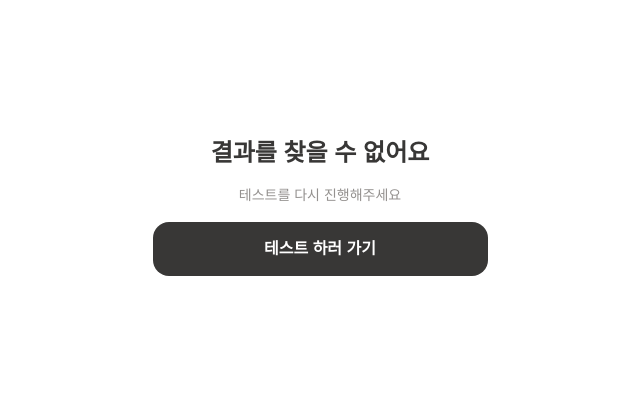
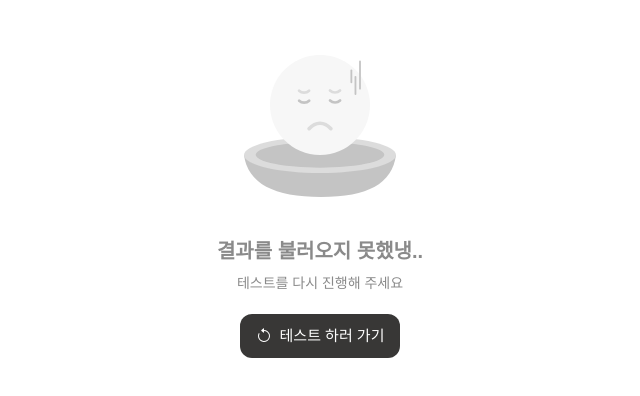
Before and after one commit to plers-org/pyongyang_naengmyeon_test_FrontEnd, a Next.js app: page /result in a window 1280 px wide. Shown: the part 194-590 px from the top of the page, without its empty margins (320-960 px from the left). Built offline with nearby package versions, Linux system fonts and the light colour scheme.

Commit message:
refactor : #44 결과 불러오기 오류 화면 적용 및 임시화면 제거

```diff
--- a/src/app/quiz/QuizClient.tsx
+++ b/src/app/quiz/QuizClient.tsx
@@ -38,16 +38,7 @@ export function QuizClient({
   const [submitError, setSubmitError] = useState<string | null>(null);
 
   if (questions.length === 0) {
-    return (
-      <main className="flex min-h-screen flex-col items-center justify-center gap-4 px-5 text-center">
-        <p className="text-headline2 text-warm-gray-90">
-          문항을 불러오지 못했어요
-        </p>
-        <DefaultButton variant="primary" onClick={() => router.back()}>
-          돌아가기
-        </DefaultButton>
-      </main>
-    );
+    throw new Error("문항을 불러오지 못했어요");
   }
 
   const question = questions[questionIndex];
--- a/src/app/result/page.tsx
+++ b/src/app/result/page.tsx
@@ -4,6 +4,7 @@ import Image from "next/image";
 import { useRouter } from "next/navigation";
 import { useEffect, useState } from "react";
 import { Badge } from "@/components/badge/Badge";
+import { ErrorView } from "@/components/common/ErrorView";
 import { Tag } from "@/components/tag/Tag";
 import { DefaultButton } from "@/components/common/DefaultButton";
 import {
@@ -198,21 +199,15 @@ export default function Page() {
   if (!loaded) return null;
 
   if (!result) {
+    // TODO: 결과 저장이 세션 → API로 바뀌면 재검토
     return (
-      <main className="flex min-h-screen flex-col items-center justify-center gap-4 px-5 text-center">
-        <p className="text-headline2 text-warm-gray-90">
-          결과를 찾을 수 없어요
-        </p>
-        <p className="text-subtitle1 text-warm-gray-60">
-          테스트를 다시 진행해주세요
-        </p>
-        <DefaultButton
-          variant="primary"
-          onClick={() => router.push("/quiz/branch")}
-        >
-          테스트 하러 가기
-        </DefaultButton>
-      </main>
+      <ErrorView
+        image="/images/error-result.svg"
+        title="결과를 불러오지 못했냉.."
+        description="테스트를 다시 진행해 주세요"
+        actionLabel="테스트 하러 가기"
+        onAction={() => router.push("/quiz/branch")}
+      />
     );
   }
 
```
